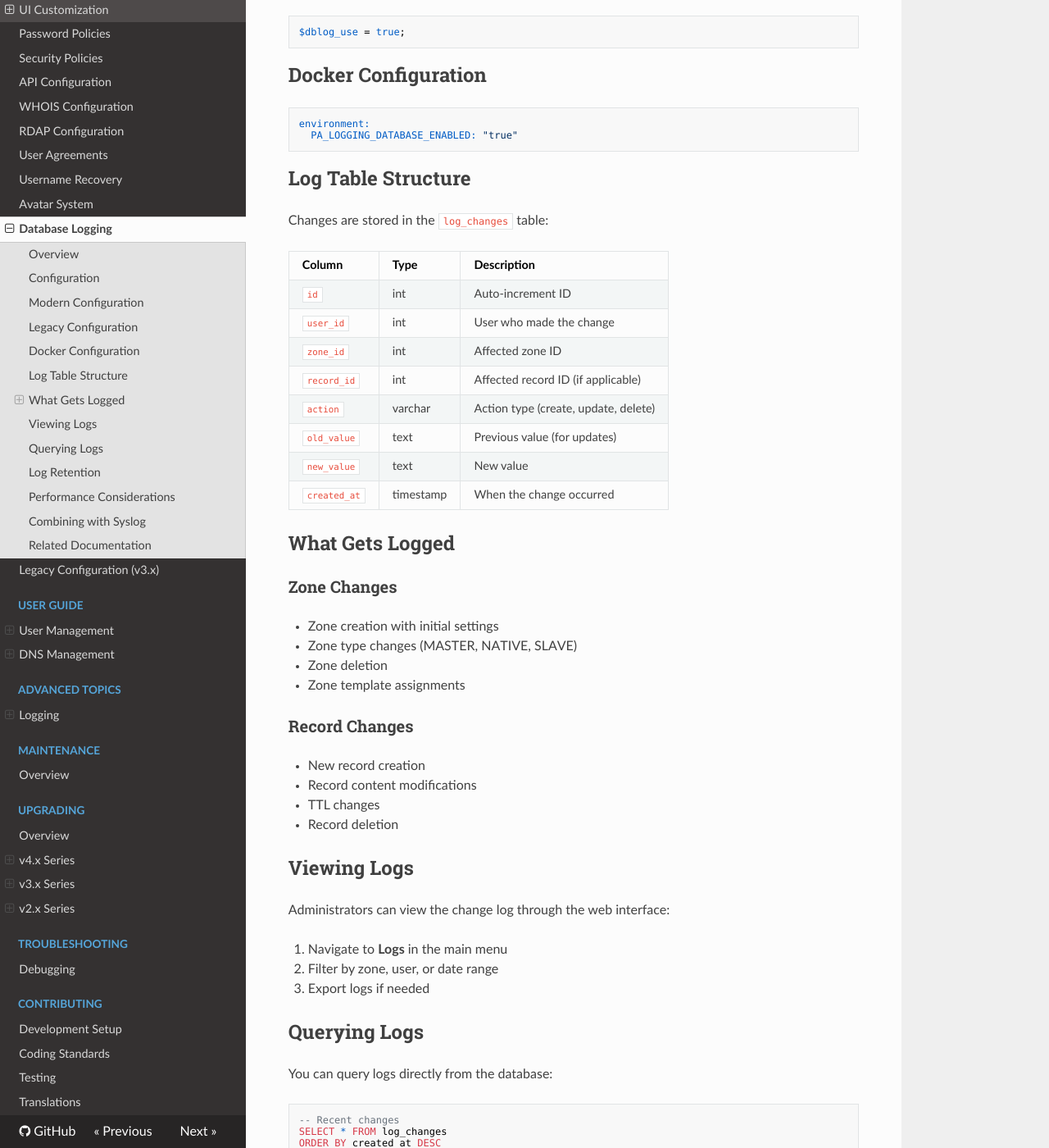
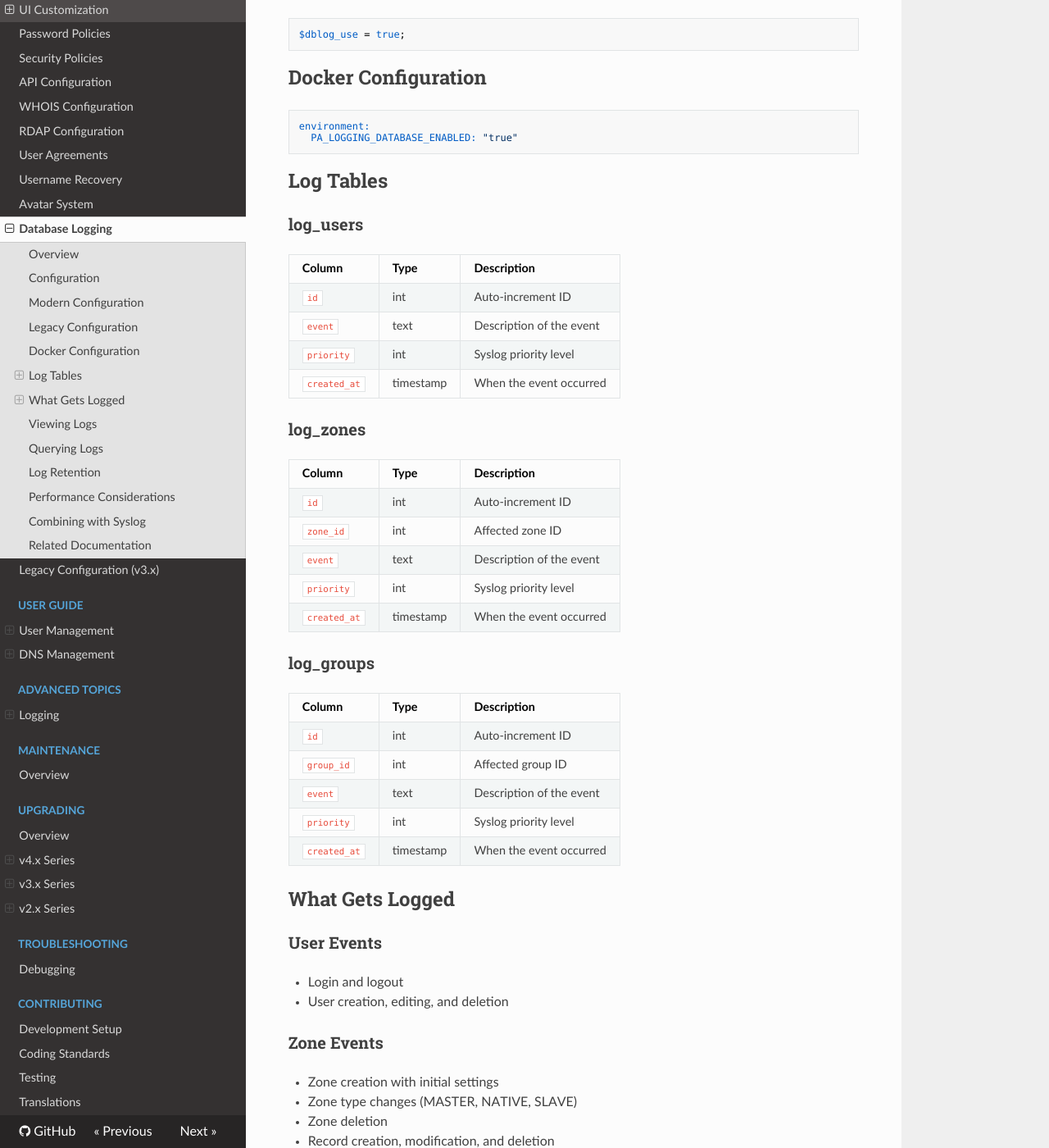
Before and after one commit to poweradmin/poweradmin-docs, an MkDocs documentation site: the page built from docs/configuration/database-logging.md, in a window 1280 px wide and 1400 px high, scrolled down 901 px. Shown: the whole window at 82% size. Built offline with MkDocs 1.6.1, drawn with Linux system fonts in a browser that asks for light colours; nearby versions of some CDN libraries; some of the changed text lies outside the part shown.

Commit message:
docs(logging): clarify audit vs diagnostic logging, add log_groups, remove dead log_requests

````diff
--- a/docs/configuration/database-logging.md
+++ b/docs/configuration/database-logging.md
@@ -1,15 +1,14 @@
 # Database Logging
 
-Poweradmin can log zone and record changes to the database for auditing and tracking purposes.
+Poweradmin can log operations to the database for auditing and tracking purposes.
 
 ## Overview
 
-Database logging records all modifications to DNS zones and records, including:
+Database logging records operations across three log tables:
 
-- Zone creation, modification, and deletion
-- Record creation, modification, and deletion
-- User who made the change
-- Timestamp of the change
+- **User events** (`log_users`): login/logout, user creation/editing/deletion
+- **Zone events** (`log_zones`): zone and record creation, modification, and deletion
+- **Group events** (`log_groups`): group creation/editing/deletion, membership and zone assignment changes
 
 ## Configuration
 
@@ -41,36 +40,56 @@ environment:
   PA_LOGGING_DATABASE_ENABLED: "true"
 ```
 
-## Log Table Structure
+## Log Tables
 
-Changes are stored in the `log_changes` table:
+### log_users
 
 | Column | Type | Description |
 |--------|------|-------------|
 | `id` | int | Auto-increment ID |
-| `user_id` | int | User who made the change |
+| `event` | text | Description of the event |
+| `priority` | int | Syslog priority level |
+| `created_at` | timestamp | When the event occurred |
+
+### log_zones
+
+| Column | Type | Description |
+|--------|------|-------------|
+| `id` | int | Auto-increment ID |
 | `zone_id` | int | Affected zone ID |
-| `record_id` | int | Affected record ID (if applicable) |
-| `action` | varchar | Action type (create, update, delete) |
-| `old_value` | text | Previous value (for updates) |
-| `new_value` | text | New value |
-| `created_at` | timestamp | When the change occurred |
+| `event` | text | Description of the event |
+| `priority` | int | Syslog priority level |
+| `created_at` | timestamp | When the event occurred |
+
+### log_groups
+
+| Column | Type | Description |
+|--------|------|-------------|
+| `id` | int | Auto-increment ID |
+| `group_id` | int | Affected group ID |
+| `event` | text | Description of the event |
+| `priority` | int | Syslog priority level |
+| `created_at` | timestamp | When the event occurred |
 
 ## What Gets Logged
 
-### Zone Changes
+### User Events
+
+- Login and logout
+- User creation, editing, and deletion
+
+### Zone Events
 
 - Zone creation with initial settings
 - Zone type changes (MASTER, NATIVE, SLAVE)
 - Zone deletion
-- Zone template assignments
+- Record creation, modification, and deletion
 
-### Record Changes
+### Group Events
 
-- New record creation
-- Record content modifications
-- TTL changes
-- Record deletion
+- Group creation, editing, and deletion
+- User membership additions and removals
+- Zone assignment additions and removals
 
 ## Viewing Logs
 
@@ -85,23 +104,28 @@ Administrators can view the change log through the web interface:
 You can query logs directly from the database:
 
 ```sql
--- Recent changes
-SELECT * FROM log_changes
+-- Recent user events
+SELECT * FROM log_users
 ORDER BY created_at DESC
 LIMIT 100;
 
--- Changes by user
-SELECT * FROM log_changes
-WHERE user_id = 1
-ORDER BY created_at DESC;
+-- Recent zone events
+SELECT * FROM log_zones
+ORDER BY created_at DESC
+LIMIT 100;
 
--- Changes to specific zone
-SELECT * FROM log_changes
+-- Events for a specific zone
+SELECT * FROM log_zones
 WHERE zone_id = 42
 ORDER BY created_at DESC;
 
--- Changes in date range
-SELECT * FROM log_changes
+-- Recent group events
+SELECT * FROM log_groups
+ORDER BY created_at DESC
+LIMIT 100;
+
+-- Events in date range
+SELECT * FROM log_users
 WHERE created_at BETWEEN '2025-01-01' AND '2025-01-31';
 ```
 
@@ -111,15 +135,16 @@ Database logs can grow large over time. Consider implementing a retention policy
 
 ```sql
 -- Delete logs older than 90 days
-DELETE FROM log_changes
-WHERE created_at < DATE_SUB(NOW(), INTERVAL 90 DAY);
+DELETE FROM log_users WHERE created_at < DATE_SUB(NOW(), INTERVAL 90 DAY);
+DELETE FROM log_zones WHERE created_at < DATE_SUB(NOW(), INTERVAL 90 DAY);
+DELETE FROM log_groups WHERE created_at < DATE_SUB(NOW(), INTERVAL 90 DAY);
 ```
 
 You can automate this with a cron job or scheduled task.
 
 ## Performance Considerations
 
-1. **Index optimization**: Ensure indexes on `zone_id`, `user_id`, and `created_at`
+1. **Index optimization**: Ensure indexes on `zone_id`, `group_id`, and `created_at` columns
 2. **Log rotation**: Implement retention policies for large deployments
 3. **Disk space**: Monitor database size, especially with high change volume
 
@@ -130,11 +155,9 @@ For comprehensive auditing, combine database logging with syslog:
 ```php
 'logging' => [
     'database_enabled' => true,
-    'syslog' => [
-        'use' => true,
-        'ident' => 'poweradmin',
-        'facility' => LOG_USER,
-    ],
+    'syslog_enabled' => true,
+    'syslog_identity' => 'poweradmin',
+    'syslog_facility' => LOG_USER,
 ],
 ```
 
````
Also changed, not shown: docs/advanced/logging-config.md (+1 -0 lines), docs/configuration/api.md (+8 -7 lines), docs/configuration/logging.md (+22 -7 lines).
